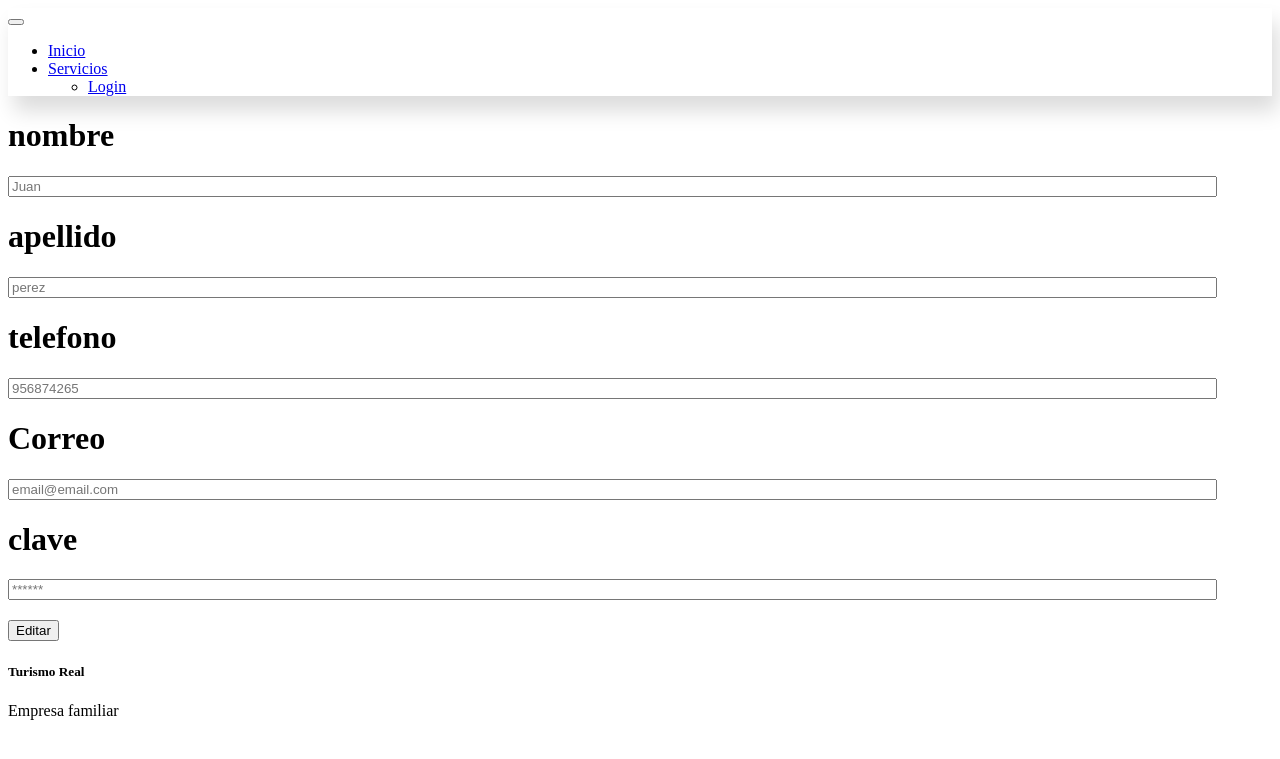
After one commit to Joacaro/Proyecto-portafolio-001D, a Django app: template TurismoReal/website/templates/turismoreal/editarcliente.html in a window 1280 px wide. The commit adds this page. Shown: the top 759 px of the page. Run offline with Django 4.2, Linux system fonts and the light colour scheme; the template is opened without the code that fills it, so the values that code supplies are empty; some libraries are stand-ins or nearby versions.

Commit message:
Funcionamiento de mantenedores

```diff
--- a/TurismoReal/TurismoReal/settings.py
+++ b/TurismoReal/TurismoReal/settings.py
@@ -128,3 +128,5 @@ STATIC_URL = 'static/'
 # https://docs.djangoproject.com/en/4.1/ref/settings/#default-auto-field
 
 DEFAULT_AUTO_FIELD = 'django.db.models.BigAutoField'
+AUTHENTICATION_BACKENDS = ['website.backend.MyBackend','django.contrib.auth.backends.ModelBackend']
+LOGIN_URL = 'login'
--- a/TurismoReal/website/backend.py
+++ b/TurismoReal/website/backend.py
@@ -4,10 +4,10 @@ from django.db import connections
 from .models import Cliente
 
 import cx_Oracle as oracledb
-connection = oracledb.connect(user="admin_tr", password="dbadmin23", encoding="UTF-8")
+connection = oracledb.connect(user="c##deptos", password="dbadmin23", encoding="UTF-8")
 
 class MyBackend(BaseBackend):
-    def authenticate(self,username=None, password=None):
+    def authenticate(self, request, username=None, password=None):
         with connections['default'].cursor() as cursor:
             try:
                 cliente = Cliente.objects.filter(email=username, clave=password).get()
--- a/TurismoReal/website/models.py
+++ b/TurismoReal/website/models.py
@@ -7,7 +7,7 @@ from datetime import datetime
 
 class Cliente(models.Model):
     id_cli = models.IntegerField(primary_key=True, db_column="id_cli")
-    tipo_vat = models.IntegerField(max_length=1, db_column="tipo_vat")
+    tipo_vat = models.IntegerField(db_column="tipo_vat")
     vat = models.CharField(max_length=10, db_column="vat")
     nombre_cli = models.CharField(max_length=50)
     apaterno_cli = models.CharField(max_length=50)
--- /dev/null
+++ b/TurismoReal/website/static/js/validation.js
@@ -0,0 +1,6 @@
+    let modalTiene= document.getElementById("modal1");
+    modalTiene.style.display="block";
+    modalTiene.style.position= "absolute";
+    function cerrar(){
+      modalTiene.style.display="none";
+    }
--- /dev/null
+++ b/TurismoReal/website/templates/turismoreal/editarcliente.html
@@ -0,0 +1,28 @@
+{%extends "turismoreal/padre.html"%}
+{% load static %}
+{% load widget_tweaks %}
+{% block title %} Sesion {% endblock %}
+{% block content %}
+<div class="row text-white text-center  col-sm-12 col-md-6 logine " >
+    <form action="{% url 'editarclientes'%}"id="formulario" method="post" class=" text-center row">
+        {% csrf_token %}
+        <div class="col-sm-12 col-md-6">
+            <h1>nombre</h1>
+            <input type="text" id="nombre" required minlength="2" style="width:95%" name="nombre" placeholder="Juan" pattern="[a-zA-Z]{3,50}" title="Colocar un nombre de 2 o mas caracteres de la 'a' a la 'z'">
+            <h1>apellido</h1>
+            <input type="text" id="apellido"required minlength="2" style="width:95%" name="apellido"placeholder="perez"  pattern="[a-zA-Z]{3,50}" title="Colocar un apellido de 2 o mas caracteres de la 'a' a la 'z'">
+            <h1>telefono</h1>
+            <input type="tel" id="telefono"required  style="width:95%" name="telefono"placeholder="956874265" pattern="[9,2]{1}[0-9]{3}[0-9]{2}[0-9]{3}" title="colocar solo 9 digitos que comience en 2 o 9">
+        </div>
+        <div class="col-sm-12 col-md-6">
+            <h1>Correo</h1>
+            <input type="email" id="email"required  style="width:95%" placeholder="email@email.com" name="email">
+            <h1>clave</h1>
+            <input type="password" id="clave"required minlength="6" style="width:95%" placeholder="******" name="clave" title="Colocar minimos 6 caracteres">
+        </div>
+        <div class="center" style="margin: 20px 0;">
+            <button type="submit" class="btn btn-danger">Editar</button>
+        </div>
+    </form>
+</div>
+{%endblock%}
--- a/TurismoReal/website/templates/turismoreal/padre.html
+++ b/TurismoReal/website/templates/turismoreal/padre.html
@@ -20,10 +20,6 @@
               <li class="nav-item">
                 <a class="nav-link active text-black text-center " aria-current="page" href="{% url 'index' %}">Inicio</a>
               </li>
-              <li class="nav-item">
-                <a class="nav-link text-black text-center" href="home/index.html#nosotros">Nosotros</a>
-              </li>
-
               <li class="nav-item dropdown">
                 <a class="nav-link dropdown-toggle text-black text-center" href="#" role="button" data-bs-toggle="dropdown" aria-expanded="false">
                   Servicios
@@ -32,7 +28,6 @@
                   {% if user.is_authenticated %}
                   <li><a class="dropdown-item text-center" href="{% url 'welcome' %}">Mi Cuenta</a></li>
                   <li><a class="dropdown-item text-center" href="{% url 'salir' %}">Cerrar sesión</a></li>
-                  <li><a class="dropdown-item text-center" href="{% url 'editarclientes' %}">Editar datos</a></li>
 
                   {% else %}
                   <li><a class="dropdown-item text-center" href="{% url 'login' %}">Login</a></li>
@@ -52,39 +47,8 @@
         <div class="container text-center text-md-left">
           <div class=" text-center text-md-left row">
             <div class="col-md-12 col-xl-3 mx-auto mt-3">
-              <h5 id="h5" class="text-uppercase mb-4 font-weight-bold ">Cocina tradicional chilena</h5>
-              <p id="P">Respetamos los sabores originales de la cocina tradicional chilena</p>
+              <h5 id="h5" class="text-uppercase mb-4 font-weight-bold ">Turismo Real</h5>
+              <p id="P">Empresa familiar</p>
             </div>
-            <div class="col-sm-12 col-md-4 col-xl-3 mx-auto mt-3">
-              <h5  id="h5" class="text-uppercase mb-4 font-weight-bold ">Innovación</h5>
-              <p id="P">
-                Chefs con más de cuarenta treinta años de trayectoria
-              </p>
-              <p>
-               <a href="#" style="text-decoration:none" class="text-white"></a>
-              </p>
-              <p>
-                <a href="#" style="text-decoration:none" class="text-white"></a>
-              </p>
-              <p>
-                <a href="#" style="text-decoration:none" class="text-white"></a>
-              </p>
-            </div>
-            <div class="col-sm-12 col-md-4 col-xl-3 mx-auto mt-3">
-              <h5 id="h5" class="text-uppercase mb-4 font-weight-bold">Bar</h5>
-              <p id="P">
-                <a href="#" style="text-decoration:none" class="text-white">Contamos con servicio de bartender</a>
-              </p>
-              <p>
-                <a href="#" style="text-decoration:none" class="text-white"></a>
-              </p>
-              <p>
-                <a href="#" style="text-decoration:none" class="text-white"></a>
-              </p>
-            </div>
-            </div>
-          </div>
-        </div>
-        <div class="text-center text-md-left"><p style="font-size: 20px;">Visítanos en  avenida El mirador 321, Valparaíso.</p></div>
 </footer>
 </html>
--- a/TurismoReal/website/templates/turismoreal/welcome.html
+++ b/TurismoReal/website/templates/turismoreal/welcome.html
@@ -1,9 +1,9 @@
 {%extends "turismoreal/padre.html"%}
 {% load static %}
-{% block title %}usuario{% endblock %}
+{% block title %}Bienvenido{% endblock %}
 {% block content %}
 <div style="margin:30px 0;text-align: center;">
 <h1>Bienvenido</h1>
-<h5>{{ user.nombre }} {{user.apellido}}</h5>
+<h5>{{ user.nombre_cli }} {{user.apaterno_cli}}</h5>
 </div>
 {% endblock %}
--- a/TurismoReal/website/urls.py
+++ b/TurismoReal/website/urls.py
@@ -1,4 +1,5 @@
 from django.urls import path
+from django.contrib.auth.decorators import login_required
 
 from . import views
 
@@ -7,6 +8,6 @@ urlpatterns = [
 
     path("login", views.login, name="login"),
     path("crearcliente", views.crearcliente, name="crearcliente"),
-    path("welcome", views.welcome, name="welcome")
-
+    path('welcome',views.welcome , name="welcome"),
+    path('salir', views.salir, name="salir"),
 ]
```
Also changed, not shown: TurismoReal/website/templates/turismoreal/index.html (+5 -12 lines), TurismoReal/website/templates/turismoreal/login.html (+0 -13 lines), TurismoReal/website/views.py (+8 -5 lines), TurismoReal/website/static/css/validation.css (added).
